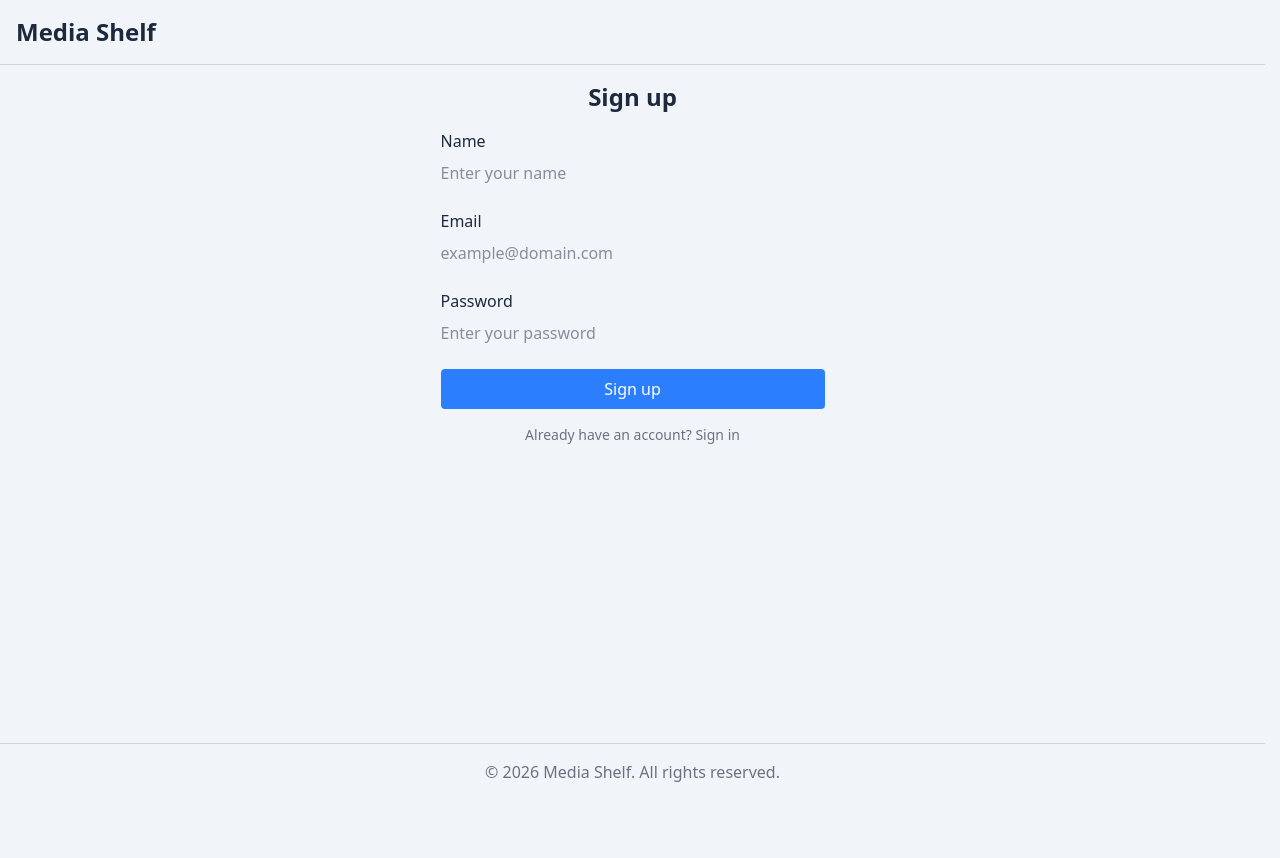
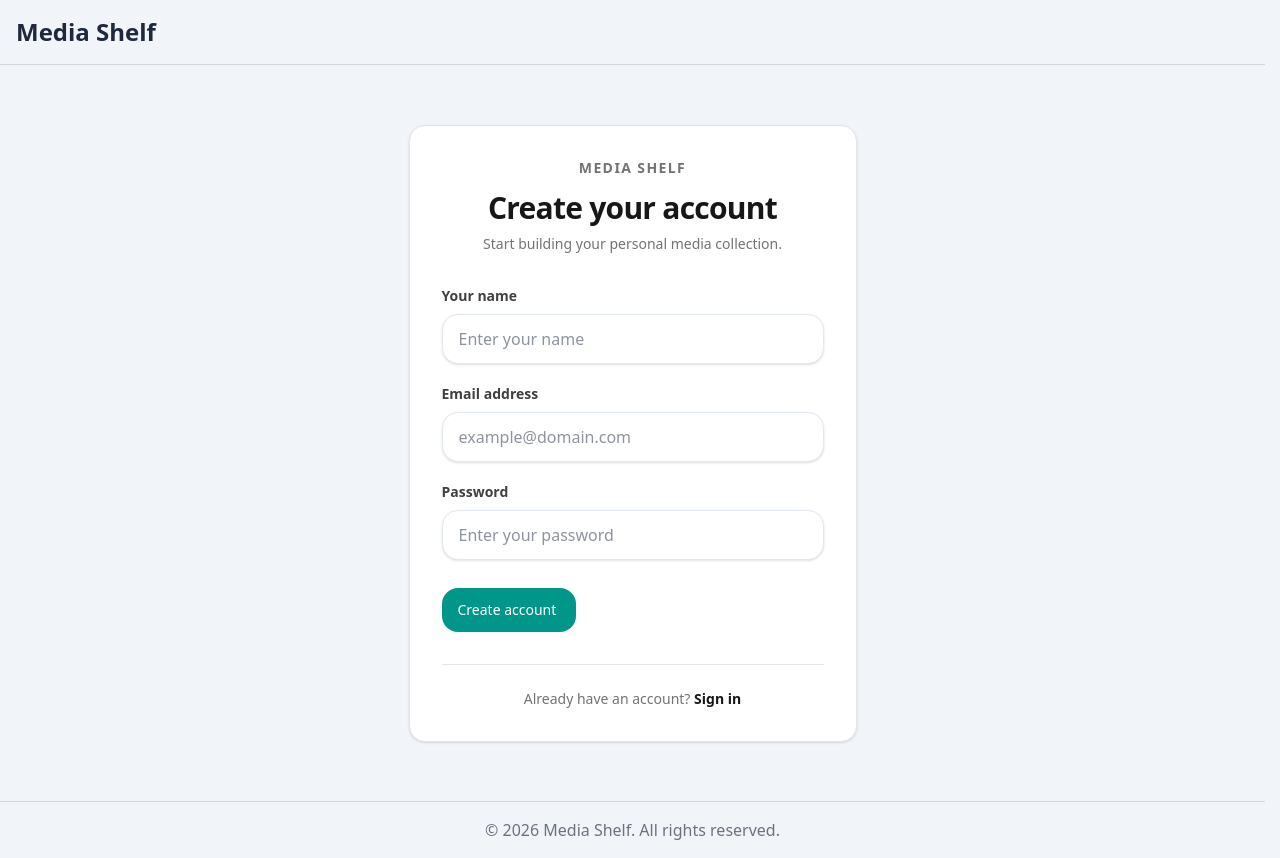
Before and after one commit to gyo82v/media-shelf, a Next.js app: page /sign-up in a window 1280 px wide. Before the commit the page ends 800 px from the top, so only its background shows below. Built offline with nearby package versions, Linux system fonts and the light colour scheme; no server answers.

Commit message:
feat: update the sign-up and sign-in page

```diff
--- a/app/(auth)/sign-in/page.tsx
+++ b/app/(auth)/sign-in/page.tsx
@@ -1,11 +1,132 @@
+
+"use client"
+
+import { useAuth } from "@/providers/AuthProvider"
+import Link from "next/link"
+import { useRouter } from "next/navigation"
+import Button from "@/components/ui/Button"
+import { inputBaseStyle } from "@/styles"
+
+export default function SignInPage() {
+    const { signIn } = useAuth()
+    const router = useRouter()
+
+    const handleSubmit = async (e: React.SyntheticEvent<HTMLFormElement>) => {
+        e.preventDefault()
+        const formData = new FormData(e.currentTarget)
+        const email = formData.get("email") as string
+        const password = formData.get("password") as string
+
+        try {
+            await signIn(email, password)
+            router.replace("/home")
+        } catch (err: unknown) {
+            console.error("failed to sign in", err)
+        }
+    }
+
+    return (
+        <main className="min-h-[calc(100vh-4rem)] flex items-center justify-center px-4 py-10 sm:px-6">
+
+            <section className="w-full max-w-md rounded-2xl border border-neutral-200 bg-white p-6 shadow-sm dark:border-neutral-800 dark:bg-neutral-900 sm:p-8">
+
+                {/* Heading */}
+                <div className="mb-8 text-center">
+                    <p className="mb-3 text-sm font-semibold tracking-widest uppercase text-neutral-500 dark:text-neutral-400">
+                        Media Shelf
+                    </p>
+
+                    <h1 className="text-3xl font-bold tracking-tight text-neutral-900 dark:text-white">
+                        Welcome back
+                    </h1>
+
+                    <p className="mt-2 text-sm text-neutral-500 dark:text-neutral-400">
+                        Sign in to continue exploring your collection.
+                    </p>
+                </div>
+
+                {/* Form */}
+                <form
+                    className="flex flex-col gap-5"
+                    onSubmit={handleSubmit}
+                >
+                    <div className="flex flex-col gap-2">
+                        <label
+                            htmlFor="email"
+                            className="text-sm font-semibold text-neutral-700 dark:text-neutral-200"
+                        >
+                            Email address
+                        </label>
+
+                        <input
+                            placeholder="example@gmail.com"
+                            id="email"
+                            name="email"
+                            type="email"
+                            required
+                            autoComplete="email"
+                            className={inputBaseStyle}
+                        />
+                    </div>
+
+                    <div className="flex flex-col gap-2">
+                        <label
+                            htmlFor="password"
+                            className="text-sm font-semibold text-neutral-700 dark:text-neutral-200"
+                        >
+                            Password
+                        </label>
+
+                        <input
+                            placeholder="Enter your password"
+                            type="password"
+                            id="password"
+                            name="password"
+                            autoComplete="current-password"
+                            className={inputBaseStyle}
+                            required
+                        />
+                    </div>
+
+                    <div className="pt-2">
+                        <Button type="submit">
+                            Sign in
+                        </Button>
+                    </div>
+                </form>
+
+                {/* Footer */}
+                <div className="mt-8 border-t border-neutral-200 pt-6 text-center dark:border-neutral-800">
+                    <p className="text-sm text-neutral-500 dark:text-neutral-400">
+                        Don&apos;t have an account?{" "}
+                        <Link
+                            href="/sign-up"
+                            className="font-semibold text-neutral-900 transition-colors hover:text-neutral-500 dark:text-white dark:hover:text-neutral-300"
+                        >
+                            Create an account
+                        </Link>
+                    </p>
+                </div>
+
+            </section>
+        </main>
+    )
+}
+
+
+
+/*
+
 "use client"
 
 import {useAuth} from "@/providers/AuthProvider"
 import Link from "next/link"
 import {useRouter} from "next/navigation"
+import Button from "@/components/ui/Button"
+import {inputBaseStyle} from "@/styles";
 
 export default function SignInPage() {
-    const {signIn, loading} = useAuth()
+    const {signIn} = useAuth()
     const router = useRouter()
 
 
@@ -36,7 +157,7 @@ export default function SignInPage() {
                       type="email"
                       required
                       autoComplete="email"
-                      className={``}
+                      className={`${inputBaseStyle}`}
                     />
                 </div>
                 <div className={`flex flex-col gap-2`}>
@@ -47,16 +168,13 @@ export default function SignInPage() {
                       id="password"
                       name="password"
                       autoComplete="current-password"
-                      className={``}
+                      className={`${inputBaseStyle}`}
                       required
                     />
                 </div>
-                <button
-                  type="submit"
-                  className={`bg-blue-500 text-white py-2 px-4 rounded hover:bg-blue-600 transition-colors duration-300`}
-                >
+                <Button type="submit">
                     Sign in
-                </button>
+                </Button>
             </form>
             <p className="text-sm text-gray-500 mt-4">
                 Don&apos;t have an account? <Link href="/sign-up">Sign up</Link>
@@ -64,3 +182,7 @@ export default function SignInPage() {
         </div>
     )
 }
+
+
+
+*/
--- a/app/(auth)/sign-up/page.tsx
+++ b/app/(auth)/sign-up/page.tsx
@@ -1,11 +1,150 @@
+
+"use client"
+
+import Link from "next/link"
+import { useRouter } from "next/navigation"
+import { useAuth } from "@/providers/AuthProvider"
+import Button from "@/components/ui/Button"
+import { inputBaseStyle } from "@/styles"
+
+export default function SignUpPage() {
+    const { createUser } = useAuth()
+    const router = useRouter()
+
+    const handleSubmit = async (e: React.SyntheticEvent<HTMLFormElement>) => {
+        e.preventDefault()
+        const formData = new FormData(e.currentTarget)
+        const name = formData.get("name") as string
+        const email = formData.get("email") as string
+        const password = formData.get("password") as string
+
+        try {
+            await createUser(email, password, name)
+            router.replace("/home")
+        } catch (err: unknown) {
+            console.error("failed to create new account", err)
+        }
+    }
+
+    return (
+        <main className="min-h-[calc(100vh-4rem)] flex items-center justify-center px-4 py-10 sm:px-6">
+
+            <section className="w-full max-w-md rounded-2xl border border-neutral-200 bg-white p-6 shadow-sm dark:border-neutral-800 dark:bg-neutral-900 sm:p-8">
+
+                {/* Heading */}
+                <div className="mb-8 text-center">
+                    <p className="mb-3 text-sm font-semibold tracking-widest uppercase text-neutral-500 dark:text-neutral-400">
+                        Media Shelf
+                    </p>
+
+                    <h1 className="text-3xl font-bold tracking-tight text-neutral-900 dark:text-white">
+                        Create your account
+                    </h1>
+
+                    <p className="mt-2 text-sm text-neutral-500 dark:text-neutral-400">
+                        Start building your personal media collection.
+                    </p>
+                </div>
+
+                {/* Form */}
+                <form
+                    className="flex flex-col gap-5"
+                    onSubmit={handleSubmit}
+                >
+                    <div className="flex flex-col gap-2">
+                        <label
+                            htmlFor="name"
+                            className="text-sm font-semibold text-neutral-700 dark:text-neutral-200"
+                        >
+                            Your name
+                        </label>
+
+                        <input
+                            name="name"
+                            id="name"
+                            placeholder="Enter your name"
+                            autoComplete="name"
+                            required
+                            className={inputBaseStyle}
+                        />
+                    </div>
+
+                    <div className="flex flex-col gap-2">
+                        <label
+                            htmlFor="email"
+                            className="text-sm font-semibold text-neutral-700 dark:text-neutral-200"
+                        >
+                            Email address
+                        </label>
+
+                        <input
+                            name="email"
+                            id="email"
+                            type="email"
+                            autoComplete="email"
+                            placeholder="example@domain.com"
+                            required
+                            className={inputBaseStyle}
+                        />
+                    </div>
+
+                    <div className="flex flex-col gap-2">
+                        <label
+                            htmlFor="password"
+                            className="text-sm font-semibold text-neutral-700 dark:text-neutral-200"
+                        >
+                            Password
+                        </label>
+
+                        <input
+                            name="password"
+                            id="password"
+                            type="password"
+                            autoComplete="new-password"
+                            placeholder="Enter your password"
+                            required
+                            className={inputBaseStyle}
+                        />
+                    </div>
+
+                    <div className="pt-2">
+                        <Button type="submit">
+                            Create account
+                        </Button>
+                    </div>
+                </form>
+
+                {/* Footer */}
+                <div className="mt-8 border-t border-neutral-200 pt-6 text-center dark:border-neutral-800">
+                    <p className="text-sm text-neutral-500 dark:text-neutral-400">
+                        Already have an account?{" "}
+                        <Link
+                            href="/sign-in"
+                            className="font-semibold text-neutral-900 transition-colors hover:text-neutral-500 dark:text-white dark:hover:text-neutral-300"
+                        >
+                            Sign in
+                        </Link>
+                    </p>
+                </div>
+
+            </section>
+        </main>
+    )
+}
+
+
+/*
+
 "use client"
 
 import Link from "next/link";
 import {useRouter} from "next/navigation";
 import {useAuth} from "@/providers/AuthProvider";
+import Button from "@/components/ui/Button";
+import {inputBaseStyle} from "@/styles";
 
 export default function SignUpPage() {
-    const {createUser, loading} = useAuth()
+    const {createUser} = useAuth()
     const router = useRouter()
 
     const handleSubmit = async (e: React.SyntheticEvent<HTMLFormElement>) => {
@@ -35,7 +174,7 @@ export default function SignUpPage() {
                       id="name"
                       placeholder="Enter your name"
                       required
-                      className={``}
+                      className={`${inputBaseStyle}`}
                     />
                 </div>
                 <div className={`flex flex-col gap-2`}>
@@ -47,7 +186,7 @@ export default function SignUpPage() {
                       autoComplete="email"
                       placeholder="example@domain.com"
                       required
-                      className={``}
+                      className={`${inputBaseStyle}`}
                     />
                 </div>
                 <div className={`flex flex-col gap-2`}>
@@ -59,15 +198,12 @@ export default function SignUpPage() {
                       autoComplete="new-password"
                       placeholder="Enter your password"
                       required
-                      className={``}
+                      className={`${inputBaseStyle}`}
                     />
                 </div>
-                <button
-                  type="submit"
-                  className={`bg-blue-500 text-white py-2 px-4 rounded hover:bg-blue-600`}
-                >
+                <Button type="submit">
                     Sign up
-                </button>
+                </Button>
             </form>
             <p className="text-sm text-gray-500 mt-4">
                 Already have an account? <Link href="/sign-in">Sign in</Link>
@@ -75,3 +211,7 @@ export default function SignUpPage() {
         </div>
     )
 }
+
+
+
+*/
```
